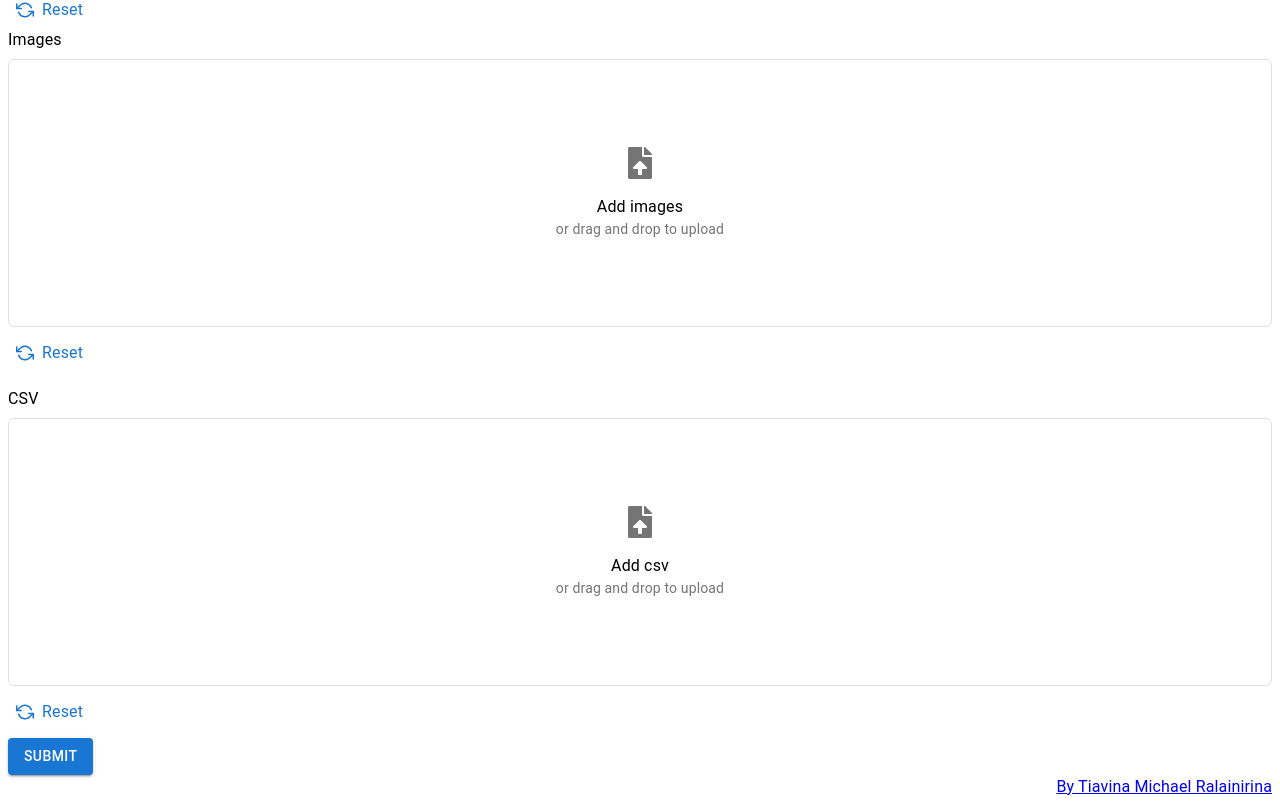
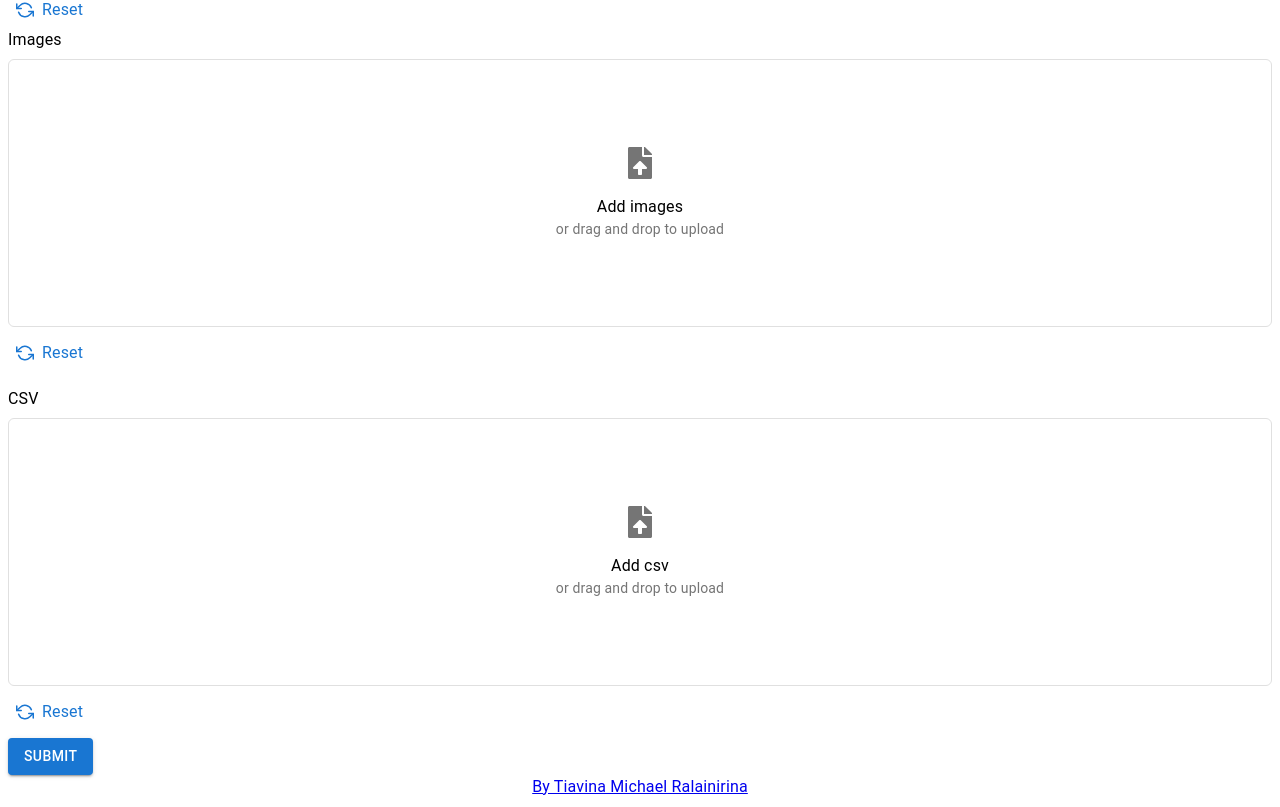
Before and after one commit to tiavina-mika/upload-files-react-dropzone-zod-hook-form-ts, a React (Create React App) app in the folder src/: page / in a window 1280 px wide. Shown: the part 323-1130 px from the top of the page. Built offline with nearby package versions, Linux system fonts and the light colour scheme; no server answers; the HTML template or start-up script is replaced by a standard one.

Commit message:
refactor code

```diff
--- /dev/null
+++ b/src/App.tsx
@@ -0,0 +1,25 @@
+import { Box, Typography } from "@mui/material";
+
+import Form from "./Form";
+
+const App = () => {
+  return (
+    <Box
+      sx={{
+        minHeight: "90vh",
+        display: "flex",
+        flexDirection: "column",
+        justifyContent: "space-between"
+      }}
+    >
+      <Form />
+      <Box sx={{ display: "flex", justifyContent: "center" }}>
+        <a href="https://www.linkedin.com/in/tiavina-michael-ralainirina/">
+          <Typography>By Tiavina Michael Ralainirina</Typography>
+        </a>
+      </Box>
+    </Box>
+  );
+};
+
+export default App;
--- a/src/Form.tsx
+++ b/src/Form.tsx
@@ -1,4 +1,4 @@
-import { Box, Button, Typography } from "@mui/material";
+import { Box, Button } from "@mui/material";
 import { FormProvider, useForm } from "react-hook-form";
 import DropzoneField from "./components/DropzoneField";
 import { useEffect } from "react";
@@ -59,14 +59,6 @@ const Form = () => {
   const onSubmit = (values) => console.log("values", values);
 
   return (
-    <Box
-      sx={{
-        minHeight: "100vh",
-        display: "flex",
-        flexDirection: "column",
-        justifyContent: "space-between"
-      }}
-    >
     <FormProvider {...form}>
       <form onSubmit={handleSubmit(onSubmit)}>
         {/* -------- inputs -------- */}
@@ -98,12 +90,6 @@ const Form = () => {
         </Box>
       </form>
     </FormProvider>
-      <Box sx={{ display: "flex", justifyContent: "flex-end" }}>
-        <a href="https://www.linkedin.com/in/tiavina-michael-ralainirina/">
-          <Typography>By Tiavina Michael Ralainirina</Typography>
-        </a>
-      </Box>
-    </Box>
   );
 };
 
--- a/src/index.tsx
+++ b/src/index.tsx
@@ -1,12 +1,13 @@
 import * as React from "react";
 import ReactDOM from "react-dom/client";
 import { StyledEngineProvider } from "@mui/material/styles";
-import Form from "./Form";
+
+import App from "./App";
 
 ReactDOM.createRoot(document.querySelector("#root")).render(
   <React.StrictMode>
     <StyledEngineProvider injectFirst>
-      <Form />
+      <App />
     </StyledEngineProvider>
   </React.StrictMode>
 );
```
Lines whose indentation alone changed are shown as unchanged.
